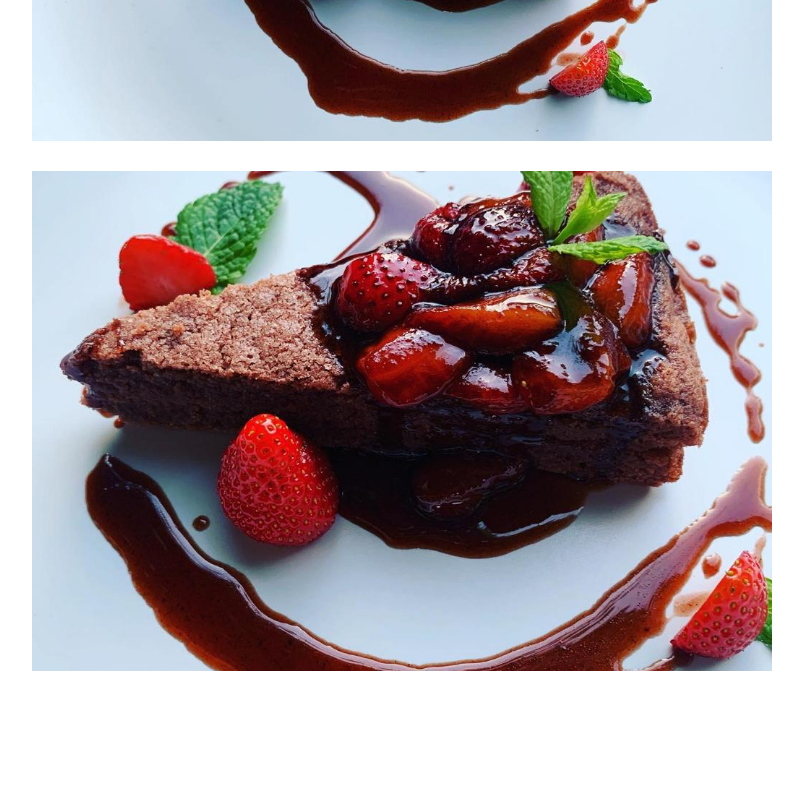
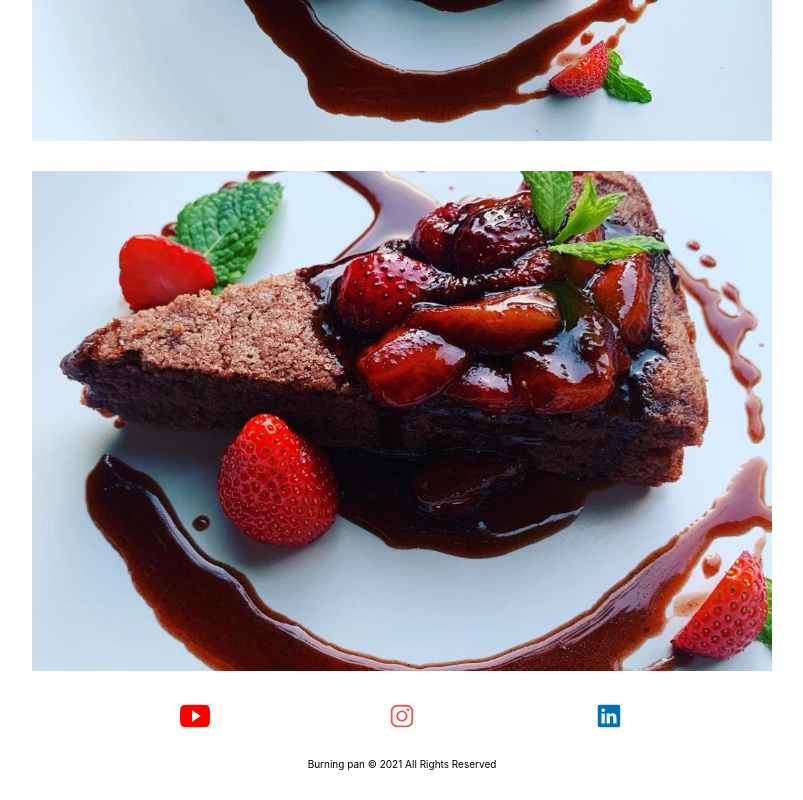
Before and after one commit to svrsaljko/burning-pan, a Gatsby site: page / in a window 1280 px wide. Shown: the part 1589-2389 px from the top of the page, without its empty margins (238-1041 px from the left). Before the commit the page ends 2290 px from the top, so only its background shows below. Built offline with nearby package versions, Linux system fonts and the light colour scheme; Gatsby itself is replaced by a stand-in of ours.

Commit message:
added footer

```diff
--- a/package.json
+++ b/package.json
@@ -35,6 +35,8 @@
     "gatsby-transformer-sharp": "^3.6.0",
     "react": "^17.0.2",
     "react-dom": "^17.0.2",
-    "styled-components": "^5.3.0"
+    "react-icons": "^4.2.0",
+    "styled-components": "^5.3.0",
+    "uuid": "^3.4.0"
   }
 }
--- a/src/components/body.js
+++ b/src/components/body.js
@@ -17,6 +17,7 @@ const Wrapper = styled.div`
 
 const Body = ({ data }) => {
   const { description, images } = data
+  console.log("description: ", description)
   return (
     <Container>
       <Wrapper>
--- /dev/null
+++ b/src/components/footer.js
@@ -0,0 +1,24 @@
+import React from "react"
+import styled from "styled-components"
+import SocialMedia from "./socialMedia"
+
+const Container = styled.div`
+  display: flex;
+  flex-direction: column;
+`
+const Text = styled.div`
+  text-align: center;
+  margin-bottom: 3rem;
+  margin-top: 2rem;
+`
+
+const Footer = () => {
+  return (
+    <Container>
+      <SocialMedia />
+      <Text>Burning pan © 2021 All Rights Reserved</Text>
+    </Container>
+  )
+}
+
+export default Footer
--- a/src/components/images.js
+++ b/src/components/images.js
@@ -1,6 +1,7 @@
 import React from "react"
 import { GatsbyImage, getImage } from "gatsby-plugin-image"
 import styled from "styled-components"
+import { v4 as uuidv4 } from "uuid"
 
 const Container = styled.div`
   display: flex;
@@ -21,10 +22,9 @@ const Images = ({ images }) => {
   return (
     <Container>
       {images.map(({ featuredImage, featuredImage_alt }) => {
-        const { id } = featuredImage
         const image = getImage(featuredImage)
         return (
-          <Wrapper key={id}>
+          <Wrapper key={uuidv4()}>
             <GatsbyImage
               loading="eager"
               image={image}
--- a/src/components/layout.js
+++ b/src/components/layout.js
@@ -1,5 +1,6 @@
 import React from "react"
 import Header from "../components/header"
+import Footer from "../components/footer"
 import styled, { ThemeProvider } from "styled-components"
 import "../css/index.css"
 
@@ -17,7 +18,7 @@ const Container = styled.div`
 const Layout = ({ children }) => {
   return (
     <Container>
-      <Header /> {children}
+      <Header /> {children} <Footer />
     </Container>
   )
 }
--- /dev/null
+++ b/src/components/socialMedia.js
@@ -0,0 +1,44 @@
+import React from "react"
+import styled from "styled-components"
+import { IoLogoYoutube } from "react-icons/io"
+import { IoLogoInstagram } from "react-icons/io"
+import { IoLogoLinkedin } from "react-icons/io"
+
+// grid umisto flexbox-a
+const Container = styled.div`
+  //border: 3px solid black;
+  display: flex;
+  flex-direction: row;
+  justify-content: space-around;
+  margin-left: 6rem;
+  margin-right: 6rem;
+`
+
+const Wrapper = styled.a`
+  font-size: 3rem;
+  color: ${({ color }) => color};
+`
+
+const SocialMedia = () => {
+  return (
+    <Container>
+      <Wrapper
+        color={"#FF0000"}
+        href="https://www.youtube.com/channel/UCqKLXnAkOyv337CB6rOBavg"
+      >
+        <IoLogoYoutube />
+      </Wrapper>
+      <Wrapper color={"#e95950"} href="https://www.instagram.com/ahzaton/">
+        <IoLogoInstagram />
+      </Wrapper>
+      <Wrapper
+        color={"#0072b1"}
+        href="https://www.linkedin.com/in/domagoj-cirjak-65763720b/"
+      >
+        <IoLogoLinkedin />
+      </Wrapper>
+    </Container>
+  )
+}
+
+export default SocialMedia
--- a/src/data/index.md
+++ b/src/data/index.md
@@ -1,5 +1,8 @@
 ---
-description: Moj djelokrug rada je novi koncept cateringa,takozvani next level catering,bazira se na usluzi showcooking pred gostima na atraktivnom pultu koji se postavlja na zahtjev klijenta i na njemu se vrsi prigotovljavanje sireg opsega jela koji na bazi “street food” koncepta nudi brza jela a kvalitetom i prezentacijom spada u kategoriju “fine dining”. Vecina jela ukljucuje flambiranje sto cini izuzetnu atraktivnost i zadovoljstvo publike klijenta. Svaki jelovnik se korigira na zahtjev klijenta i sukladno zeljama se sastavlja sa svjezim namirnicama maximalno dostupnih,bilo to riba,meso,ili razni vocni deserti. Kuhar koji je na usluzi garantira svojim znanjem steknutim školovanjem i raznim edukacijama,te iskustvom dugogodisnjeg rada poslovanja kao head chef u raznim restoranima.
+description:
+  - "Moj djelokrug rada je novi koncept cateringa,takozvani next level catering,bazira se na usluzi showcooking pred gostima na atraktivnom pultu koji se postavlja na zahtjev klijenta i na njemu se vrsi prigotovljavanje sireg opsega jela koji na bazi “street food” koncepta nudi brza jela a kvalitetom i prezentacijom spada u kategoriju “fine dining”."
+  - "Vecina jela ukljucuje flambiranje sto cini izuzetnu atraktivnost i zadovoljstvo publike klijenta. - about: Svaki jelovnik se korigira na zahtjev klijenta i sukladno zeljama se sastavlja sa svjezim namirnicama maximalno dostupnih,bilo to riba,meso,ili razni vocni deserti."
+  - "Kuhar koji je na usluzi garantira svojim znanjem steknutim školovanjem i raznim edukacijama,te  iskustvom dugogodisnjeg rada poslovanja kao head chef u raznim restoranima."
 images:
   - featuredImage: ../images/meal-image-1.jpeg
     featuredImage_alt: meal-1
```
Also changed, not shown: src/pages/index.js (+0 -24 lines), 1 other file.
